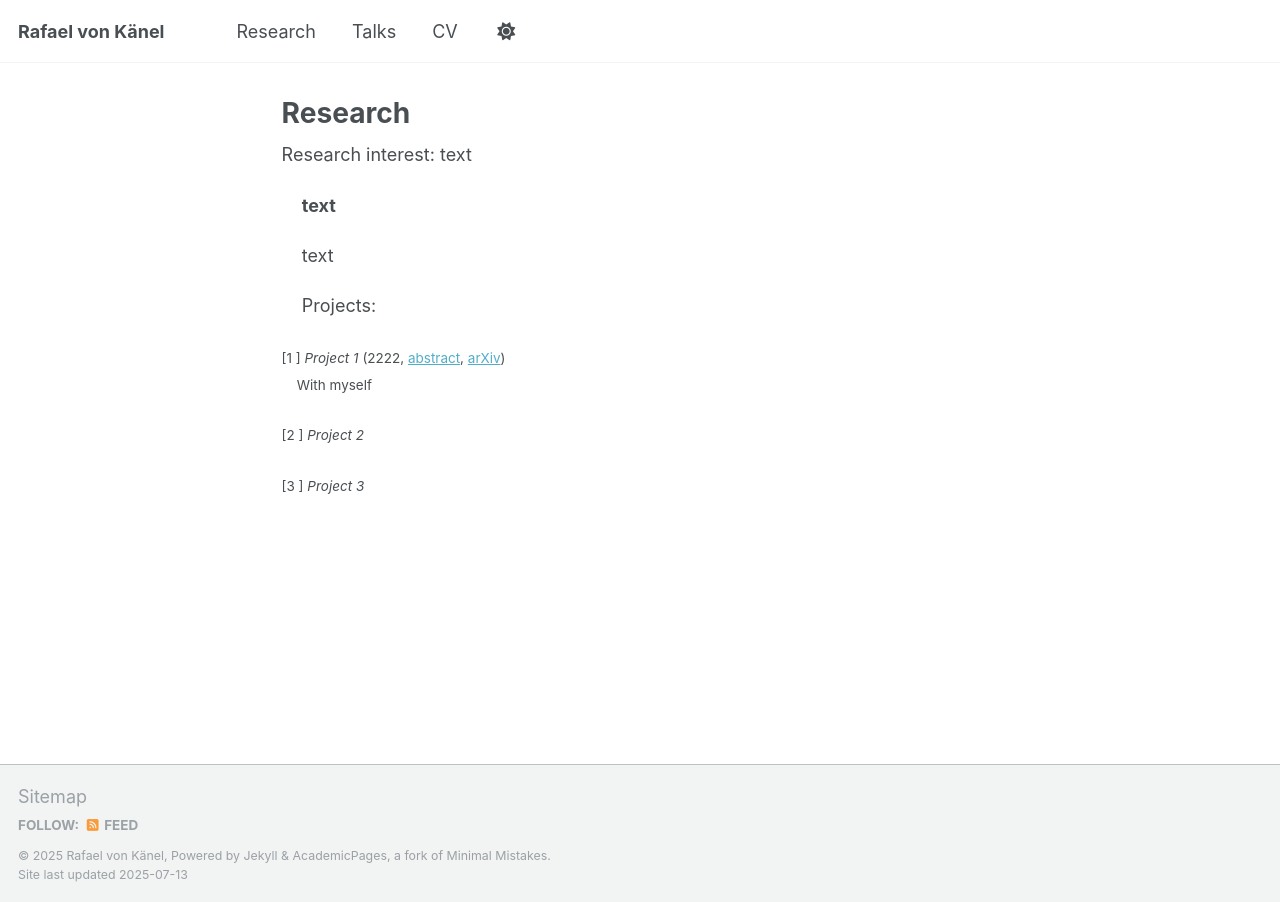
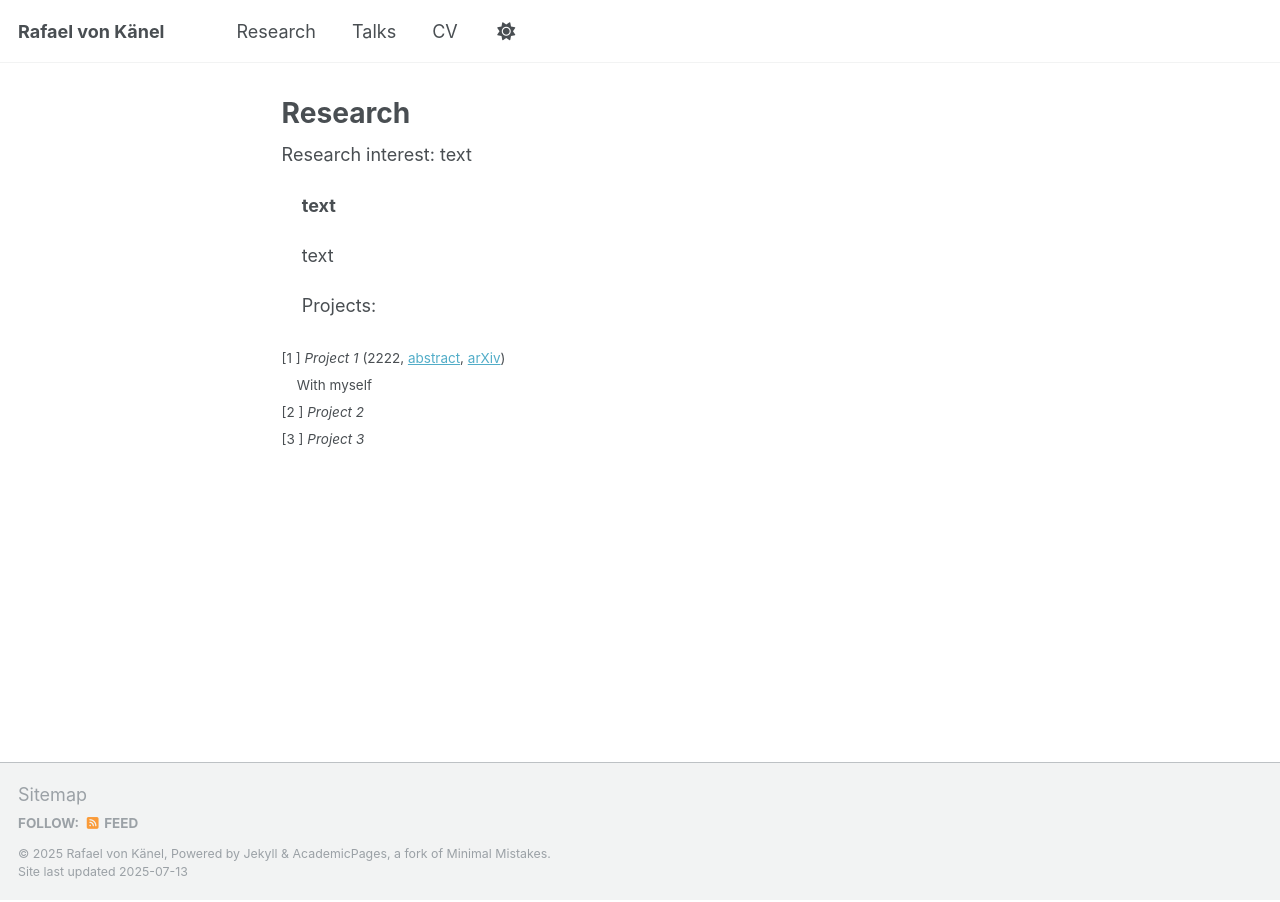
Before and after one commit to rafaelvonkanel/rafaelvonkanel.github.io, a Jekyll site: the page built from _pages/research.md, in a window 1280 px wide. Built offline with Jekyll 4.4.1, drawn with Linux system fonts in a browser that asks for light colours; a script that is not in the unit is left out.

Commit message:
Update research.md

```diff
--- a/_pages/research.md
+++ b/_pages/research.md
@@ -14,9 +14,9 @@ Research interest: text
 
 &nbsp;&nbsp;&nbsp; Projects:
 
-<small>[1 ] *Project 1* (2222, [abstract](../_research/proj1.md), [arXiv](https://academicpages.github.io/markdown/))
-&nbsp;&nbsp;&nbsp; With myself</small>
-
-<small>[2 ] *Project 2*</small>
-
-<small>[3 ] *Project 3*</small>
+<small>
+[1 ] *Project 1* (2222, [abstract](../_research/proj1.md), [arXiv](https://academicpages.github.io/markdown/))
+&nbsp;&nbsp;&nbsp; With myself
+[2 ] *Project 2*
+[3 ] *Project 3*
+</small>
```
